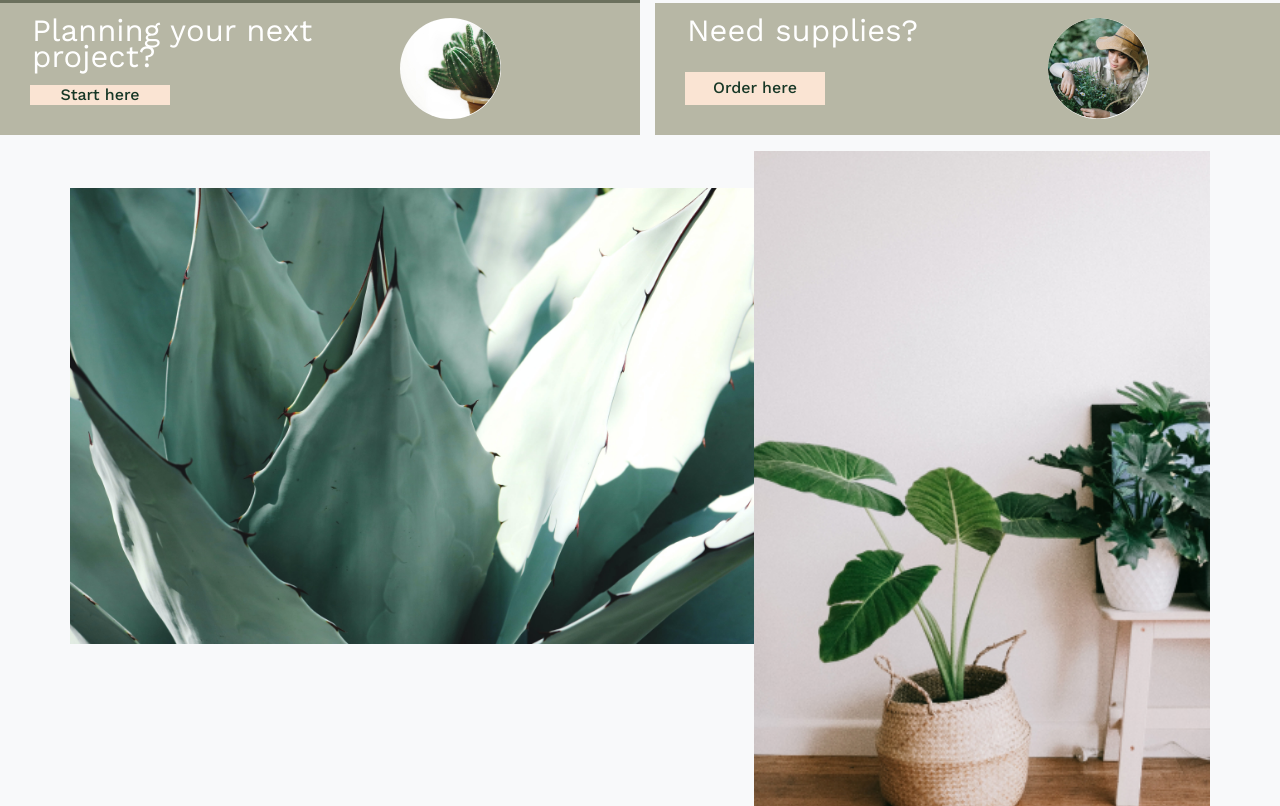
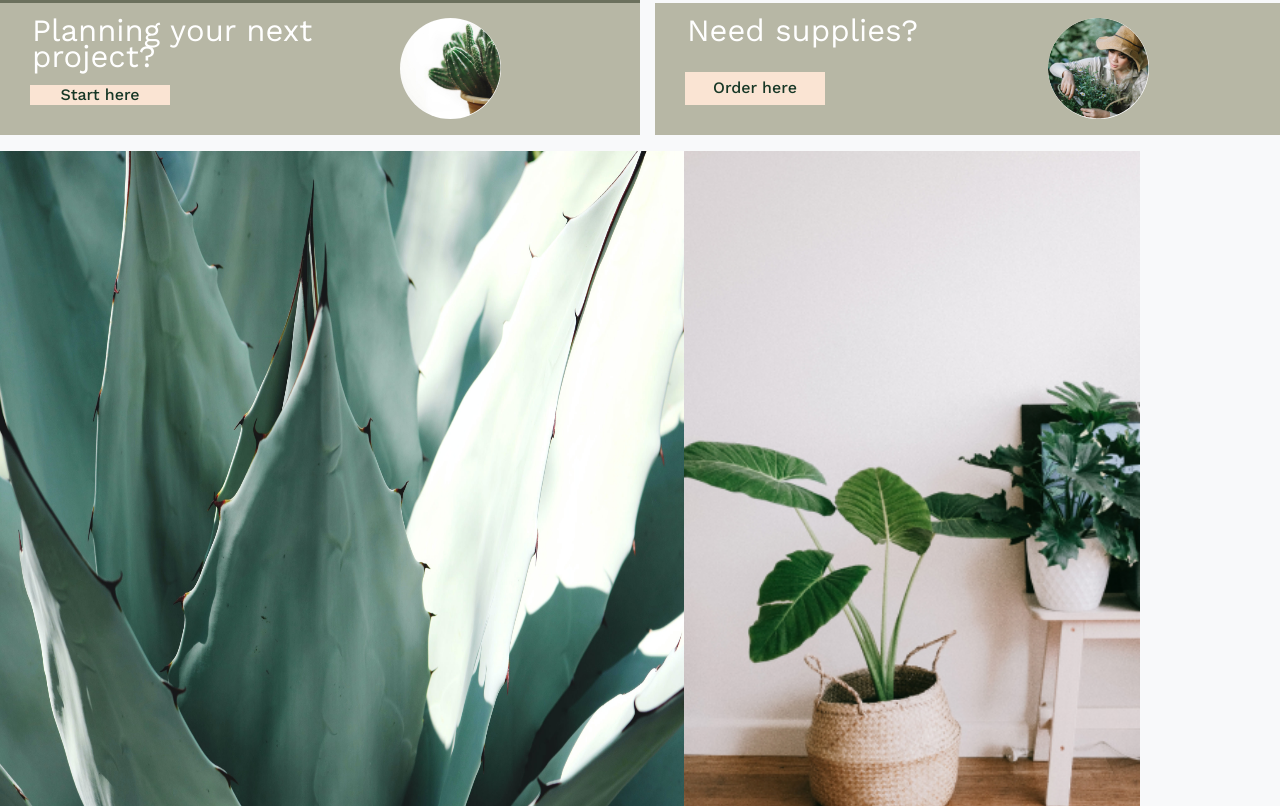
Before and after one commit to efs52/Elleah-Web-2-Redesign, a plain HTML site: page dev/index.html in a window 1280 px wide. Shown: the part 1474-2280 px from the top of the page. Drawn offline with nearby package versions, Linux system fonts and the light colour scheme; files that its build step writes are made by us from their sources; files whose address does not match are found by name.

Commit message:
idek man

```diff
--- a/dev/scss/sections/_gallery.scss
+++ b/dev/scss/sections/_gallery.scss
@@ -3,16 +3,15 @@
 ============= */
 
 .gallery{
-    .container{
-        .content{
-            display: grid;
+
+    display: flex;
 
             ul{
                 list-style: none;
                 padding:0;
 
                 .g1{
-                    margin-top: 37px;
+                    display: flex;
                 }
 
                 .g3{
@@ -25,7 +24,7 @@
                 }
 
                 @include lg{
-                    grid-template-columns: 60% auto
+                    grid-template-columns: 60% auto;
                 }
 
                 @include xl{
@@ -43,8 +42,6 @@
                     }
                 }
 
+            }
 
-            }
-        }
-    }
 }
```
Also changed, not shown: deploy/css/styles.css, 1 other file.
